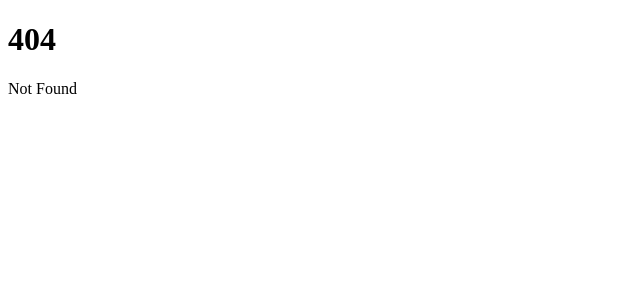
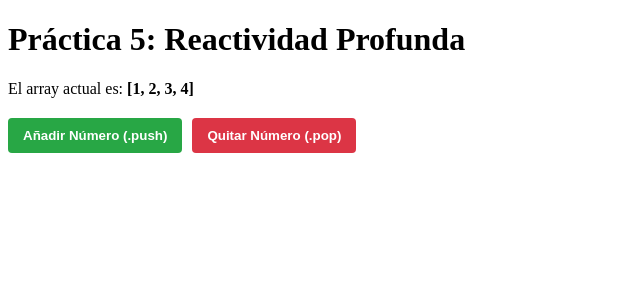
Before and after one commit to envyx10/Aprendiendo-Svelte, a SvelteKit app in the folder Aprendiend-svelte/: page /05-reactividad-profunda in a window 1280 px wide. Before the commit this address had no page. Shown: the top 300 px of the page, without its empty margins (0-640 px from the left). Built offline with nearby package versions, Linux system fonts and the light colour scheme.

Commit message:
feat: agregar práctica de reactividad profunda con arrays y su documentación

```diff
--- a/Aprendiend-svelte/src/routes/+page.svelte
+++ b/Aprendiend-svelte/src/routes/+page.svelte
@@ -14,7 +14,10 @@
              <a href="/03-html-tags">Práctica 3:@html </a>
         </li>
         <li>
-             <a href="/04-reactividad-state">Práctica 4:Reactivdad y state </a>
+             <a href="/04-reactividad-state">Práctica 4:Reactividad y state </a>
+        </li>
+        <li>
+             <a href="/05-reactividad-profunda">Práctica 5:Reactividad profunda </a>
         </li>
 	</ul>
 </nav>
--- /dev/null
+++ b/Aprendiend-svelte/src/routes/05-reactividad-profunda/+page.svelte
@@ -0,0 +1,56 @@
+<script>
+	// 1. Array reactivo (envuelto en Proxy)
+	let numbers = $state([1, 2, 3, 4]);
+
+	function addNumber() {
+		// 2. MUTACIÓN DIRECTA
+		// En React esto no refrescaría la pantalla. En Svelte 5 sí.
+		// Usamos .push() como en JS vanilla.
+		numbers.push(numbers.length + 1);
+	}
+
+    function removeLast() {
+        // También podemos usar .pop()
+        numbers.pop();
+    }
+</script>
+
+<h1>Práctica 5: Reactividad Profunda</h1>
+
+<p>
+    El array actual es:
+    <strong>[{numbers.join(', ')}]</strong>
+</p>
+
+<div class="buttons">
+    <button onclick={addNumber} class="add">
+        Añadir Número (.push)
+    </button>
+
+    <button onclick={removeLast} class="remove" disabled={numbers.length === 0}>
+        Quitar Número (.pop)
+    </button>
+</div>
+
+<style>
+    .buttons {
+        display: flex;
+        gap: 10px;
+        margin-top: 20px;
+    }
+	button {
+		padding: 10px 15px;
+        cursor: pointer;
+        border: none;
+        border-radius: 4px;
+        color: white;
+        font-weight: bold;
+	}
+    .add { background-color: #28a745; }
+    .remove { background-color: #dc3545; }
+
+    button:disabled {
+        background-color: #ccc;
+        cursor: not-allowed;
+    }
+</style>
```
Also changed, not shown: Aprendiend-svelte/src/routes/05-reactividad-profunda/TEORIA/05-Reactividad-produnda.md (added, +26 -0 lines).
